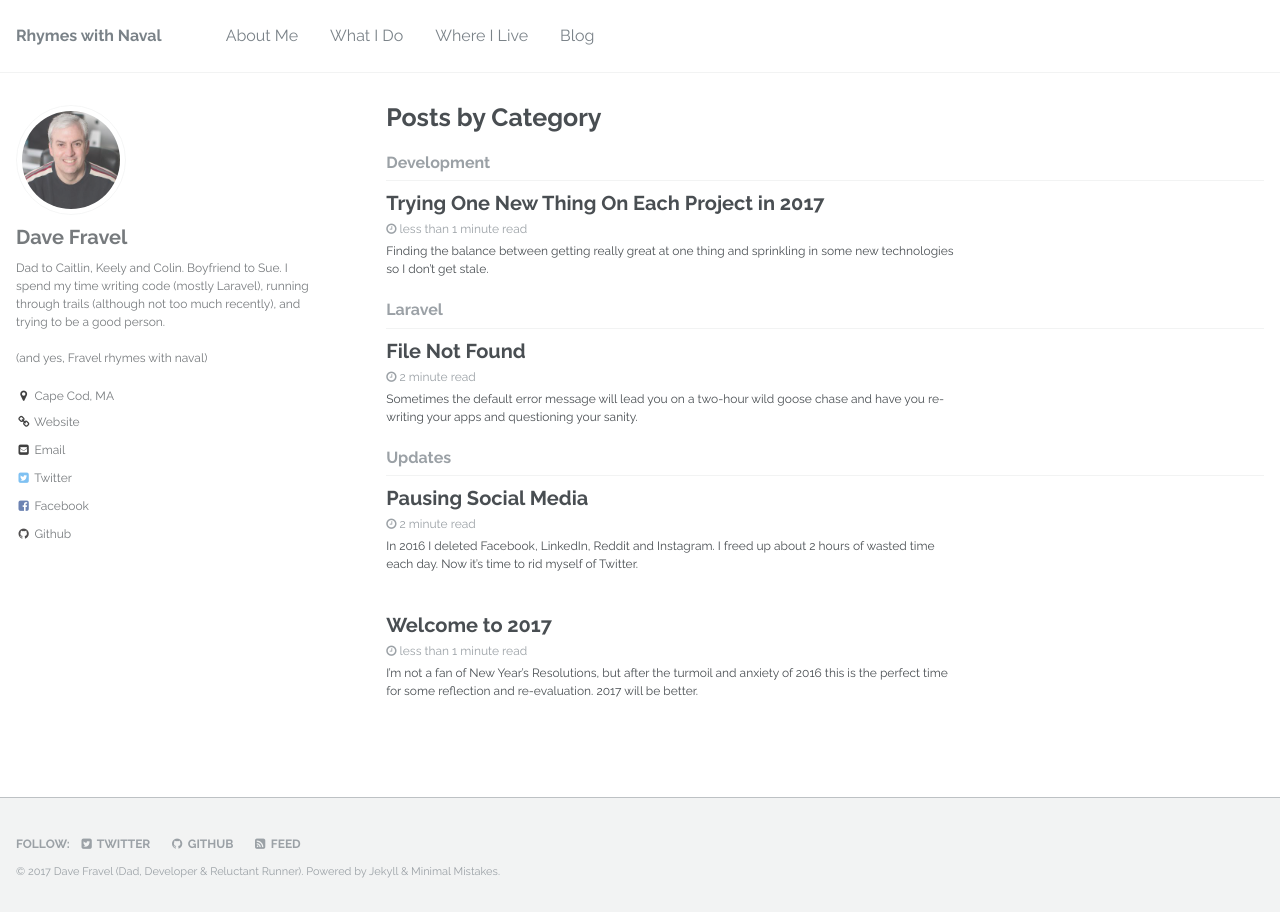
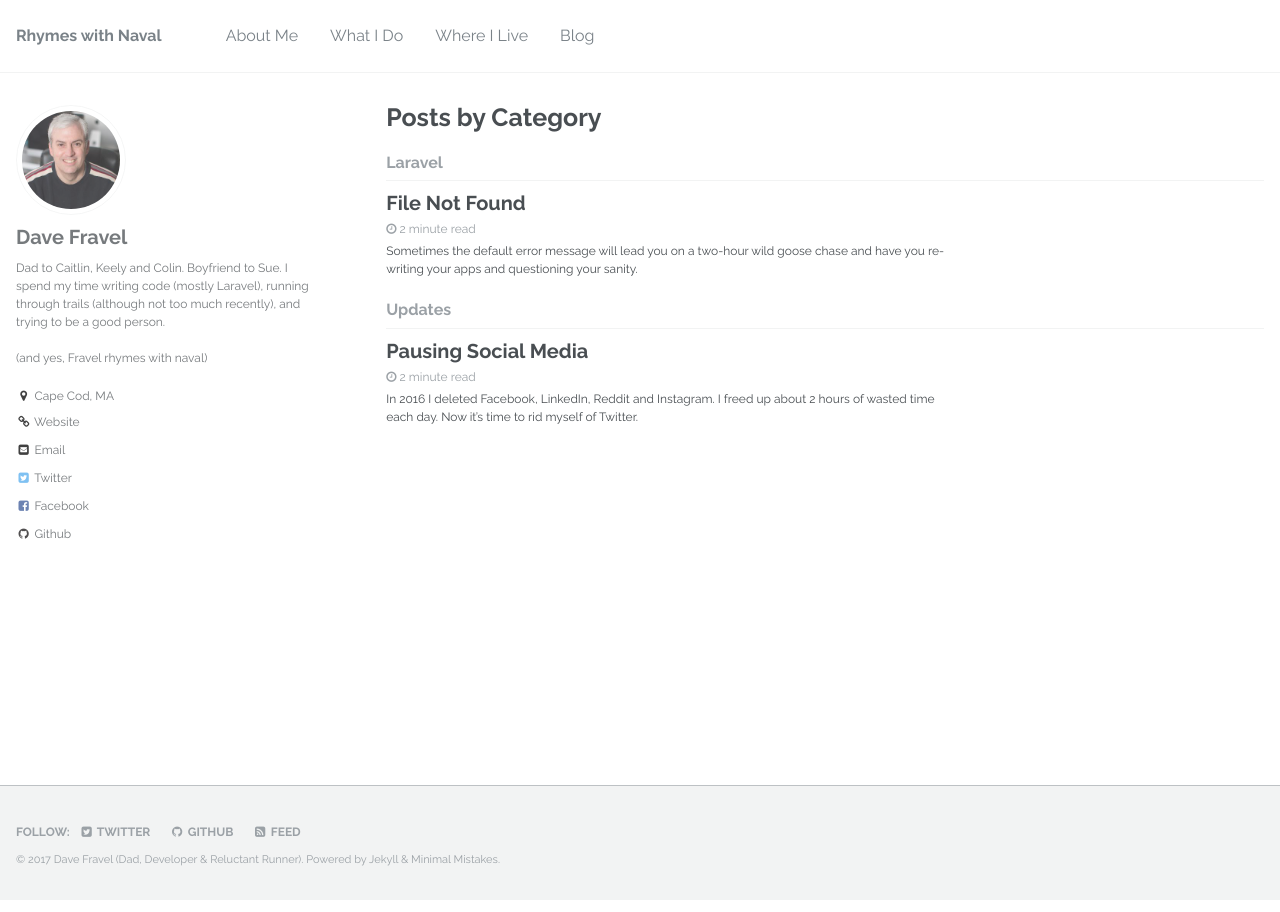
Before and after one commit to dfravel/dfravel.github.io, a Jekyll site: the page built from _pages/category-archive.html, in a window 1280 px wide. Built offline with Jekyll 4.4.1, drawn with Linux system fonts in a browser that asks for light colours; comment, search, counter and statistics services are not loaded.

```diff
--- a/_posts/2016-12-30-reflection-and-reevaluation.md
+++ /dev/null
@@ -1,27 +0,0 @@
----
-title:  "Welcome to 2017"
-header:
-  overlay_image: "http://c8.staticflickr.com/9/8797/17215984295_23fe348a85_h.jpg"
-excerpt: "I'm not a fan of New Year's Resolutions, but after the turmoil and anxiety of 2016 this is the perfect time for some reflection and re-evaluation. 2017 will be better."
-categories:
-  - Updates
-tags:
-  - writing
----
-
-# All we can do is hope
-(This is still a draft)
-
-I promised 10 different people over the past 18 months that there was no way Donald Trump would finish his run for President.
-
-He'll drop out as soon as he loses a primary!
-
-The "real" Republicans will never let him win!
-
-The Evangelicals can't vote for him!
-
-There are way too many smart people in this country who will see through his rhetoric.
-
-Hillary has a few flaws, but the majority of people will vote for her.
-
-_Photo Credit: [Elizabeth Hollin](https://www.flickr.com/photos/hollin/)_
--- a/_posts/2017-01-04-one-new-thing-each-project.md
+++ /dev/null
@@ -1,12 +0,0 @@
----
-title:  "Trying One New Thing On Each Project in 2017"
-header:
-  overlay_image: "/assets/images/matrix-background.jpg"
-excerpt: "Finding the balance between getting really great at one thing and sprinkling in some new technologies so I don't get stale. "
-categories:
-  - Development
-tags:
----
-
-# Flexing some technical muscle in 2017
-_The inspiration for this post came from [this NYStudio blog post](https://nystudio107.com/blog/frontend-dev-best-practices-for-2017)._
```
Also changed, not shown: _posts/2017-01-02-file-not-found.md (+10 -5 lines), _posts/2017-06-04-overcoming-imposter-syndrome.md (added, +34 -0 lines).
